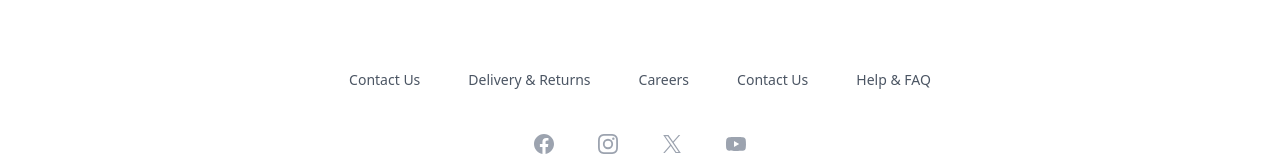
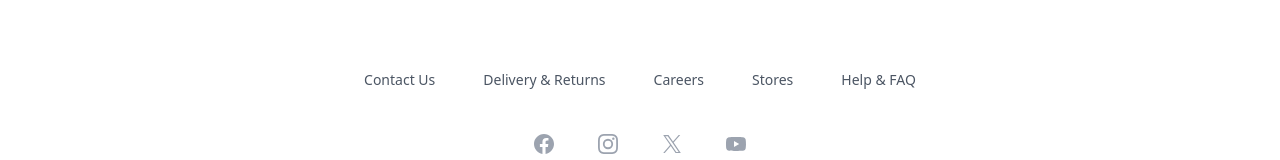
Before and after one commit to kostas-python/ted-faker-shopping-store, a Next.js app: page / in a window 1280 px wide. Shown: the part 3140-3300 px from the top of the page. Built offline with nearby package versions, Linux system fonts and the light colour scheme.

Commit message:
created 'stores'component

```diff
--- a/src/app/components/Footer.tsx
+++ b/src/app/components/Footer.tsx
@@ -5,7 +5,7 @@ const navigation = {
       { name: 'Contact Us', href: '/contact' },
       { name: 'Delivery & Returns', href: '/delivery' },
       { name: 'Careers', href: '/careers' },
-      { name: 'Contact Us', href: '/contact' },
+      { name: 'Stores', href: '/stores' },
       { name: 'Help & FAQ', href: '/help' },
     ],
     social: [
```
Also changed, not shown: src/app/stores/page.tsx (added).
